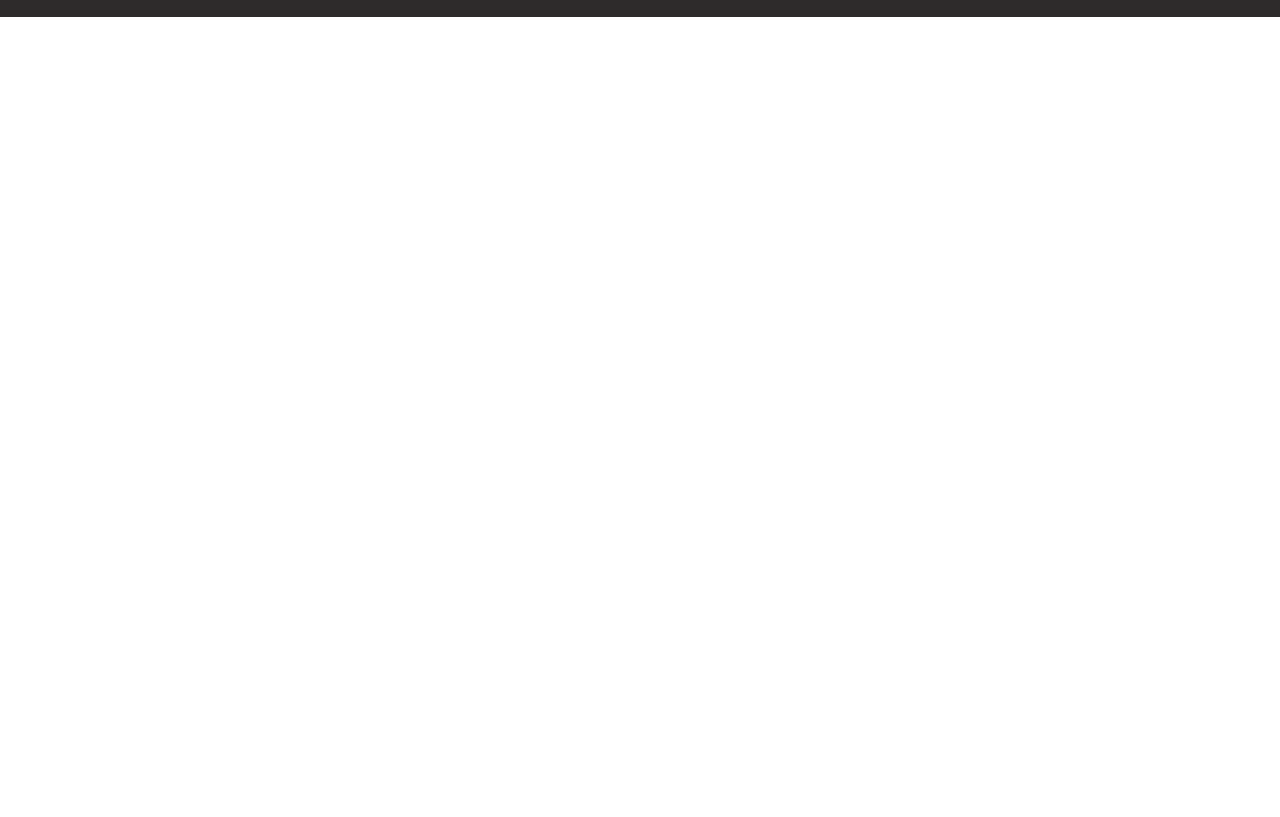
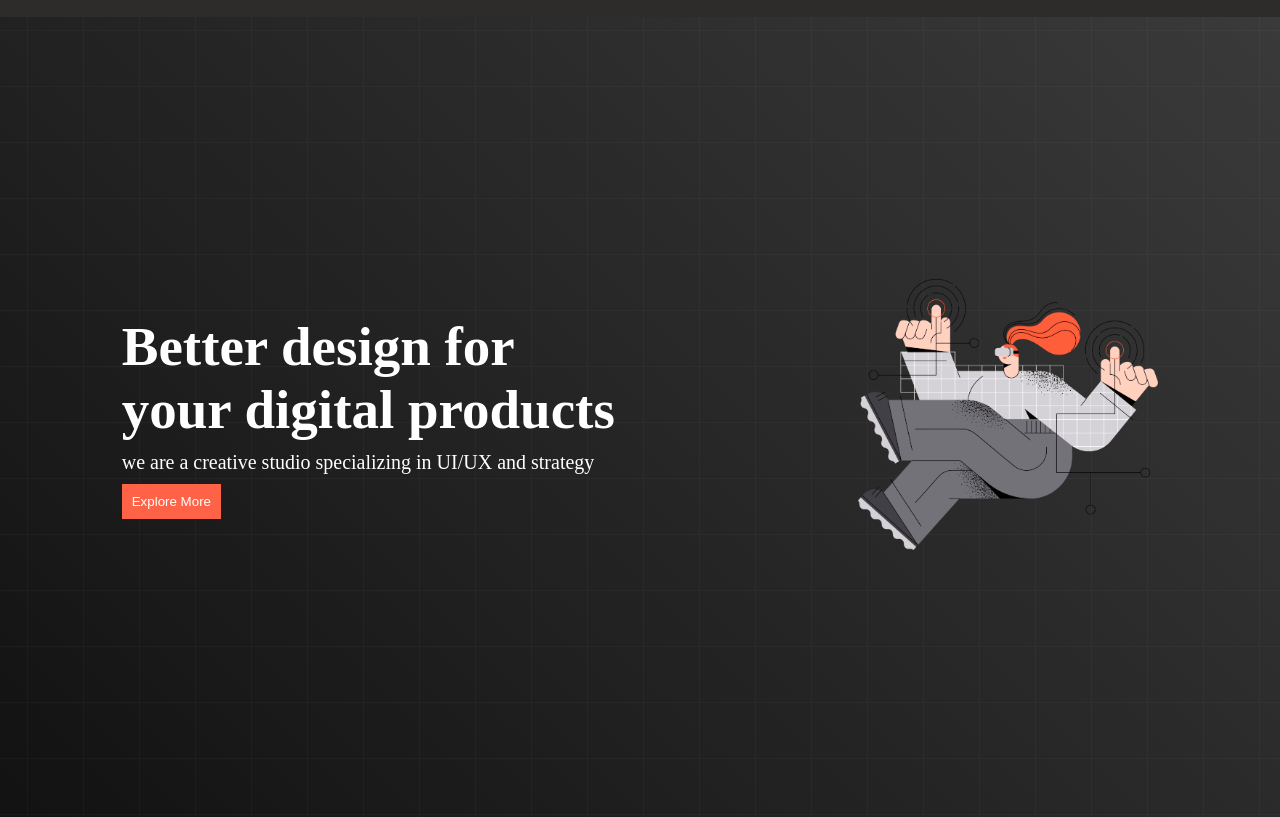
Before and after one commit to rudra0700/digital-diary-b8, a plain HTML site: page index.html in a window 1280 px wide. Shown: the part 51-868 px from the top of the page. Before the commit the page ends 800 px from the top, so only its background shows below. Drawn offline with Linux system fonts and the light colour scheme.

Commit message:
banner section complete

```diff
--- a/index.html
+++ b/index.html
@@ -7,8 +7,8 @@
 	<title>digital diary</title>
 	<link rel="stylesheet" href="style.css">
 </head>
-
 <body>
+	<!-- This is about navbar -->
 	<header>
 		<nav>
 			<div class="menu-container">
@@ -24,7 +24,26 @@
 			</div>
 		</nav>
 	</header>
-	<main></main>
+	<main>
+		<!-- This is about banner section -->
+		<section>
+			<div class="banner-container">
+				<div class="banner-text">
+					<h1 class="title">Better design for <br> your digital products</h1>
+					<p class="description">we are a creative studio specializing in UI/UX and strategy</p>
+					<button class="btn">Explore More</button>
+				</div>
+				<div class="banner-photo">
+					<img class="banner-img" src="images/banner.png" alt="banner-photo">
+				</div>
+			</div>
+		</section>
+
+		<!-- This is about us section -->
+		<section>
+
+		</section>
+	</main>
 	<footer></footer>
 </body>
 
--- a/style.css
+++ b/style.css
@@ -27,3 +27,30 @@
 .item:hover {
   color: tomato;
 }
+.banner-img {
+  width: 300px;
+}
+.banner-container {
+  display: flex;
+  justify-content: space-around;
+  /* border: 2px solid red; */
+  height: 100vh;
+  align-items: center;
+  color: white;
+  background-image: url("./images/background.png"),linear-gradient(45deg,rgb(19, 18, 18),rgb(58, 58, 58));
+}
+.title{
+  font-size: 55px;
+  font-weight: bold;
+}
+.description{
+  font-size: 20px;
+  margin-top: 10px;
+  margin-bottom: 10px;
+}
+.btn{
+  padding: 10px 10px;
+  background-color: tomato;
+  color: white;
+  border: none;
+}
```
